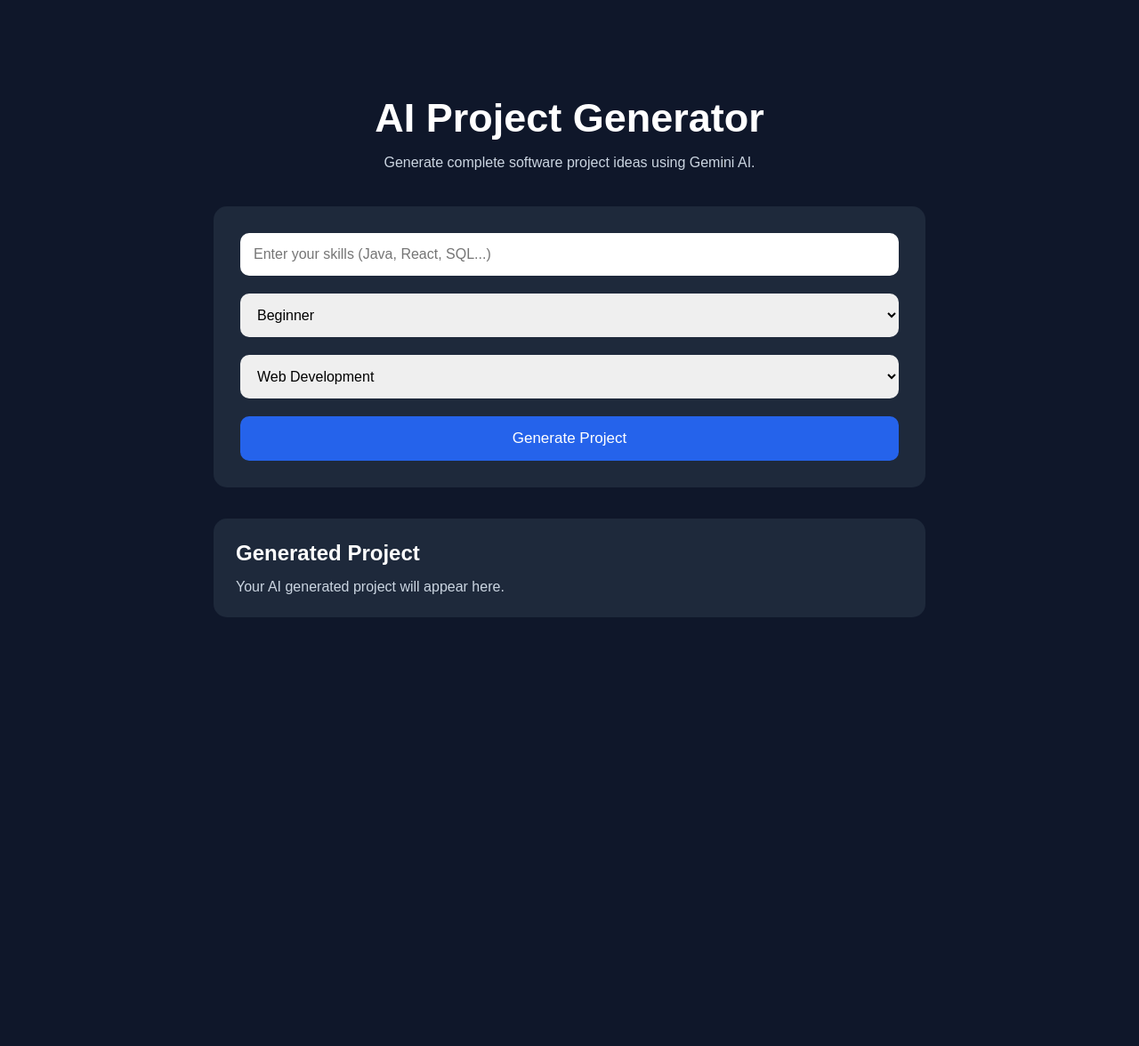
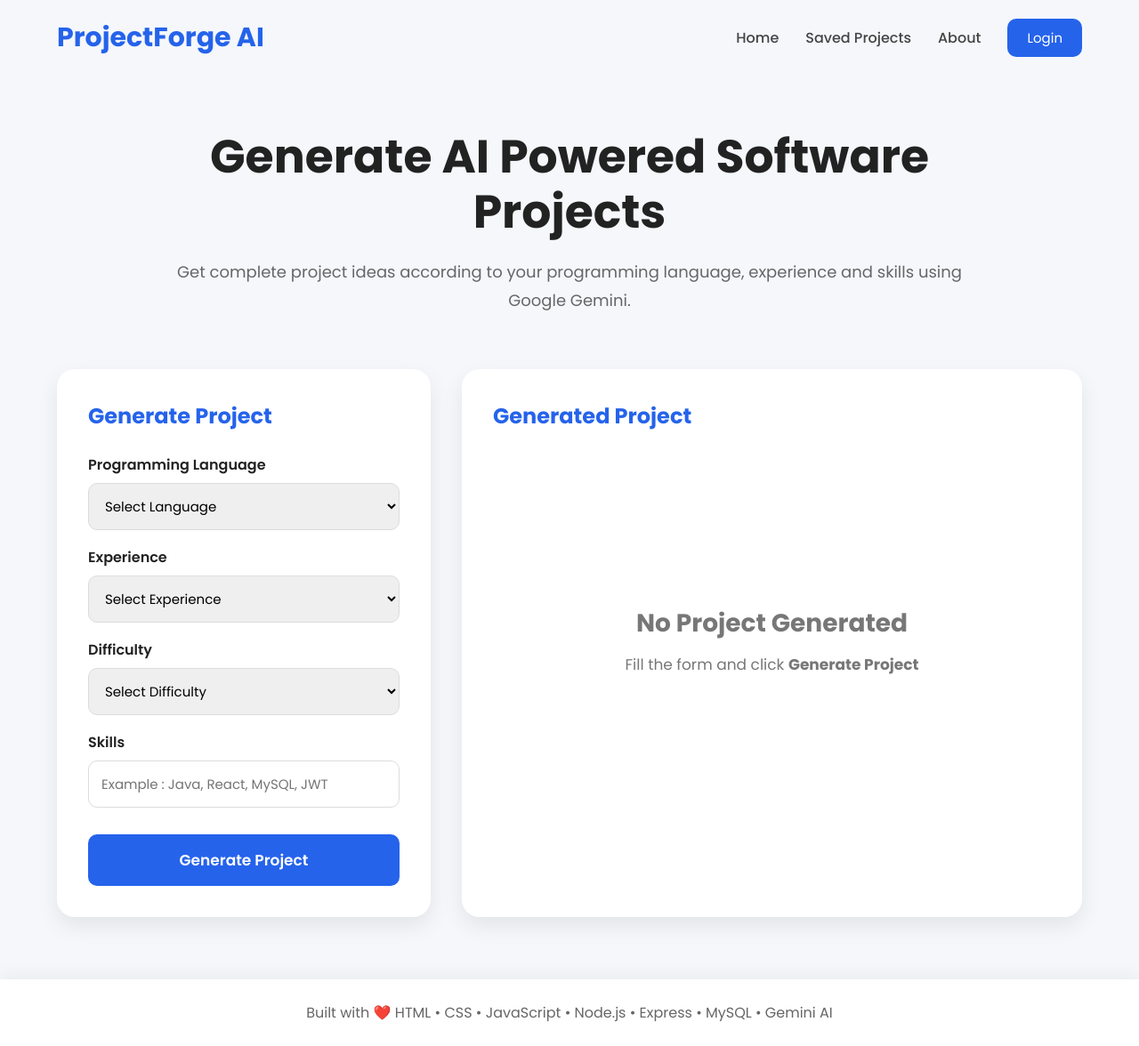
Before and after one commit to justdeepakpandey/AI-Project-Generator, a plain HTML site: page fontend/index.html in a window 1280 px wide. Shown: the whole page at 89% size. Before the commit the page ends 800 px from the top, so only its background shows below. Drawn offline with Linux system fonts and the light colour scheme.

Commit message:
Build responsive landing page UI

```diff
--- a/fontend/index.html
+++ b/fontend/index.html
@@ -1,45 +1,130 @@
 <!DOCTYPE html>
 <html lang="en">
+
 <head>
     <meta charset="UTF-8">
     <meta name="viewport" content="width=device-width, initial-scale=1.0">
-    <title>AI Project Generator</title>
+    <title>ProjectForge AI</title>
+    <link rel="stylesheet" href="style.css">
+    <link rel="preconnect" href="https://fonts.googleapis.com">
 
-    <link rel="stylesheet" href="style.css">
+    <link rel="preconnect" href="https://fonts.gstatic.com" crossorigin>
+
+    <link href="https://fonts.googleapis.com/css2?family=Poppins:wght@300;400;500;600;700&display=swap"
+        rel="stylesheet">
 </head>
 <body>
-    <div class="container">
-        <h1>AI Project Generator</h1>
-        <p class="subtitle">
-            Generate complete software project ideas using Gemini AI.
+    <!--  NAVBAR -->
+    <nav class="navbar">
+        <div class="logo">
+            ProjectForge AI
+        </div>
+        <ul>
+            <li><a href="#">Home</a></li>
+            <li><a href="#">Saved Projects</a></li>
+            <li><a href="#">About</a></li>
+            <li>
+                <button class="login-btn">
+                    Login
+                </button>
+            </li>
+        </ul>
+    </nav>
+    <!--  HERO  -->
+
+    <section class="hero">
+
+        <h1>
+
+            Generate AI Powered Software Projects
+
+        </h1>
+
+        <p>
+
+            Get complete project ideas according to your programming
+            language, experience and skills using Google Gemini.
         </p>
-        <div class="card">
-            <input
-                type="text"
-                placeholder="Enter your skills (Java, React, SQL...)"
-            >
-            <select>
+
+    </section>
+
+    <!--  MAIN -->
+
+    <section class="main-section">
+        <!-- LEFT CARD -->
+        <div class="form-card">
+            <h2>
+                Generate Project
+            </h2>
+            <label>
+    Programming Language
+            </label>
+            <select id="language">
+                <option value="">Select Language</option>
+                <option>Java</option>
+                <option>Python</option>
+                <option>JavaScript</option>
+                <option>C++</option>
+                <option>C#</option>
+            </select>
+            <label>
+                Experience
+            </label>
+            <select id="experience">
+                <option value="">Select Experience</option>
                 <option>Beginner</option>
                 <option>Intermediate</option>
                 <option>Advanced</option>
             </select>
-            <select>
-                <option>Web Development</option>
-                <option>Android</option>
-                <option>AI / ML</option>
-                <option>Full Stack</option>
+            <label>
+                Difficulty
+            </label>
+            <select id="difficulty">
+                <option value="">Select Difficulty</option>
+                <option>Easy</option>
+                <option>Medium</option>
+                <option>Hard</option>
             </select>
-            <button>
+            <label>
+                Skills
+            </label>
+            <input
+                type="text"
+                id="skills"
+                placeholder="Example : Java, React, MySQL, JWT"
+            >
+            <button class="generate-btn">
+
                 Generate Project
+
             </button>
         </div>
-        <div class="result">
-            <h2>Generated Project</h2>
-            <p>
-                Your AI generated project will appear here.
-            </p>
+        <!-- RIGHT CARD -->
+        <div class="result-card">
+            <h2>
+                Generated Project
+            </h2>
+            <div class="empty-state">
+                <h3>
+                    No Project Generated
+                </h3>
+                <p>
+                    Fill the form and click
+                    <b>Generate Project</b>
+                </p>
+            </div>
+
+            <div id="project-result">
+            </div>
         </div>
-    </div>
-<script src="script.js"></script>
+    </section>
+    <!-- FOOTER -->
+
+    <footer>
+
+        Built with ❤️ HTML • CSS • JavaScript • Node.js • Express • MySQL • Gemini AI
+
+    </footer>
+    <script src="script.js"></script>
 </body>
 </html>
--- a/fontend/style.css
+++ b/fontend/style.css
@@ -2,79 +2,297 @@
     margin:0;
     padding:0;
     box-sizing:border-box;
-    font-family:Arial, Helvetica, sans-serif;
+    font-family:"Poppins",sans-serif;
 }
 
 body{
-    background:#0f172a;
+    background:#f5f7fb;
+    color:#222;
+}
+
+/* ================= NAVBAR ================= */
+
+.navbar{
+    width:90%;
+    max-width:1200px;
+    margin:auto;
+    padding:20px 0;
+
+    display:flex;
+    justify-content:space-between;
+    align-items:center;
+}
+
+.logo{
+    font-size:30px;
+    font-weight:700;
+    color:#2563eb;
+}
+
+.navbar ul{
+    list-style:none;
+    display:flex;
+    align-items:center;
+    gap:30px;
+}
+
+.navbar a{
+    text-decoration:none;
+    color:#444;
+    font-weight:500;
+    transition:.3s;
+}
+
+.navbar a:hover{
+    color:#2563eb;
+}
+
+.login-btn{
+    background:#2563eb;
     color:white;
+    border:none;
+    padding:10px 22px;
+    border-radius:10px;
+    cursor:pointer;
+    font-size:15px;
+    transition:.3s;
+}
+
+.login-btn:hover{
+    background:#1d4ed8;
+}
+
+
+/* ================= HERO ================= */
+
+.hero{
+    width:90%;
+    max-width:900px;
+    margin:60px auto;
+    text-align:center;
+}
+
+.hero h1{
+    font-size:52px;
+    line-height:1.2;
+    margin-bottom:20px;
+}
+
+.hero p{
+    font-size:18px;
+    color:#666;
+    line-height:1.8;
+}
+
+
+/* ================= MAIN ================= */
+
+.main-section{
+
+    width:90%;
+    max-width:1200px;
+    margin:60px auto;
+
+    display:grid;
+    grid-template-columns:420px 1fr;
+    gap:35px;
+
+}
+
+
+/* ================= FORM ================= */
+
+.form-card{
+
+    background:white;
+    padding:35px;
+    border-radius:20px;
+    box-shadow:0 10px 25px rgba(0,0,0,.08);
+
+}
+
+.form-card h2{
+    margin-bottom:25px;
+    color:#2563eb;
+}
+
+.form-card label{
+    display:block;
+    margin:18px 0 8px;
+    font-weight:600;
+}
+
+.form-card select,
+.form-card input{
+
+    width:100%;
+    padding:14px;
+
+    border:1px solid #dcdcdc;
+    border-radius:10px;
+
+    outline:none;
+    font-size:15px;
+
+    transition:.3s;
+
+}
+
+.form-card select:focus,
+.form-card input:focus{
+
+    border-color:#2563eb;
+
+}
+
+.generate-btn{
+
+    width:100%;
+    margin-top:30px;
+
+    padding:16px;
+
+    border:none;
+    border-radius:10px;
+
+    background:#2563eb;
+    color:white;
+
+    font-size:17px;
+    font-weight:600;
+
+    cursor:pointer;
+
+    transition:.3s;
+
+}
+
+.generate-btn:hover{
+
+    background:#1d4ed8;
+
+    transform:translateY(-2px);
+
+}
+
+
+/* ================= RESULT ================= */
+
+.result-card{
+
+    background:white;
+    border-radius:20px;
+    padding:35px;
+
+    box-shadow:0 10px 25px rgba(0,0,0,.08);
+
+}
+
+.result-card h2{
+
+    color:#2563eb;
+    margin-bottom:25px;
+
+}
+
+.empty-state{
+
+    height:420px;
+
     display:flex;
     justify-content:center;
     align-items:center;
-    min-height:100vh;
-    padding:30px;
+    flex-direction:column;
+
+    text-align:center;
+
+    color:#777;
+
 }
 
-.container{
-    width:100%;
-    max-width:800px;
+.empty-state h3{
+
+    font-size:28px;
+    margin-bottom:12px;
+
 }
 
-h1{
-    font-size:45px;
-    text-align:center;
+.empty-state p{
+
+    font-size:17px;
+
 }
 
-.subtitle{
-    text-align:center;
-    margin:15px 0 40px;
-    color:#cbd5e1;
+#project-result{
+
+    display:none;
+
 }
 
-.card{
-    background:#1e293b;
-    padding:30px;
-    border-radius:15px;
-    display:flex;
-    flex-direction:column;
-    gap:20px;
+
+/* ================= FOOTER ================= */
+
+footer{
+
+    margin-top:70px;
+
+    background:white;
+
+    text-align:center;
+
+    padding:25px;
+
+    color:#666;
+
+    box-shadow:0 -5px 20px rgba(0,0,0,.05);
+
 }
 
-input,
-select{
-    padding:15px;
-    border:none;
-    border-radius:10px;
-    font-size:16px;
-    outline:none;
+
+/* ================= RESPONSIVE ================= */
+
+@media(max-width:950px){
+
+.main-section{
+
+grid-template-columns:1fr;
+
 }
 
-button{
-    padding:15px;
-    border:none;
-    border-radius:10px;
-    background:#2563eb;
-    color:white;
-    cursor:pointer;
-    font-size:17px;
-    transition:.3s;
 }
 
-button:hover{
-    background:#1d4ed8;
+@media(max-width:768px){
+
+.navbar{
+
+flex-direction:column;
+gap:20px;
+
 }
 
-.result{
-    margin-top:35px;
-    background:#1e293b;
-    padding:25px;
-    border-radius:15px;
+.navbar ul{
+
+flex-wrap:wrap;
+justify-content:center;
+
 }
 
-.result h2{
-    margin-bottom:15px;
+.hero h1{
+
+font-size:36px;
+
 }
 
-.result p{
-    color:#cbd5e1;
+.hero p{
+
+font-size:16px;
+
 }
+
+.logo{
+
+font-size:26px;
+
+}
+
+}
```
